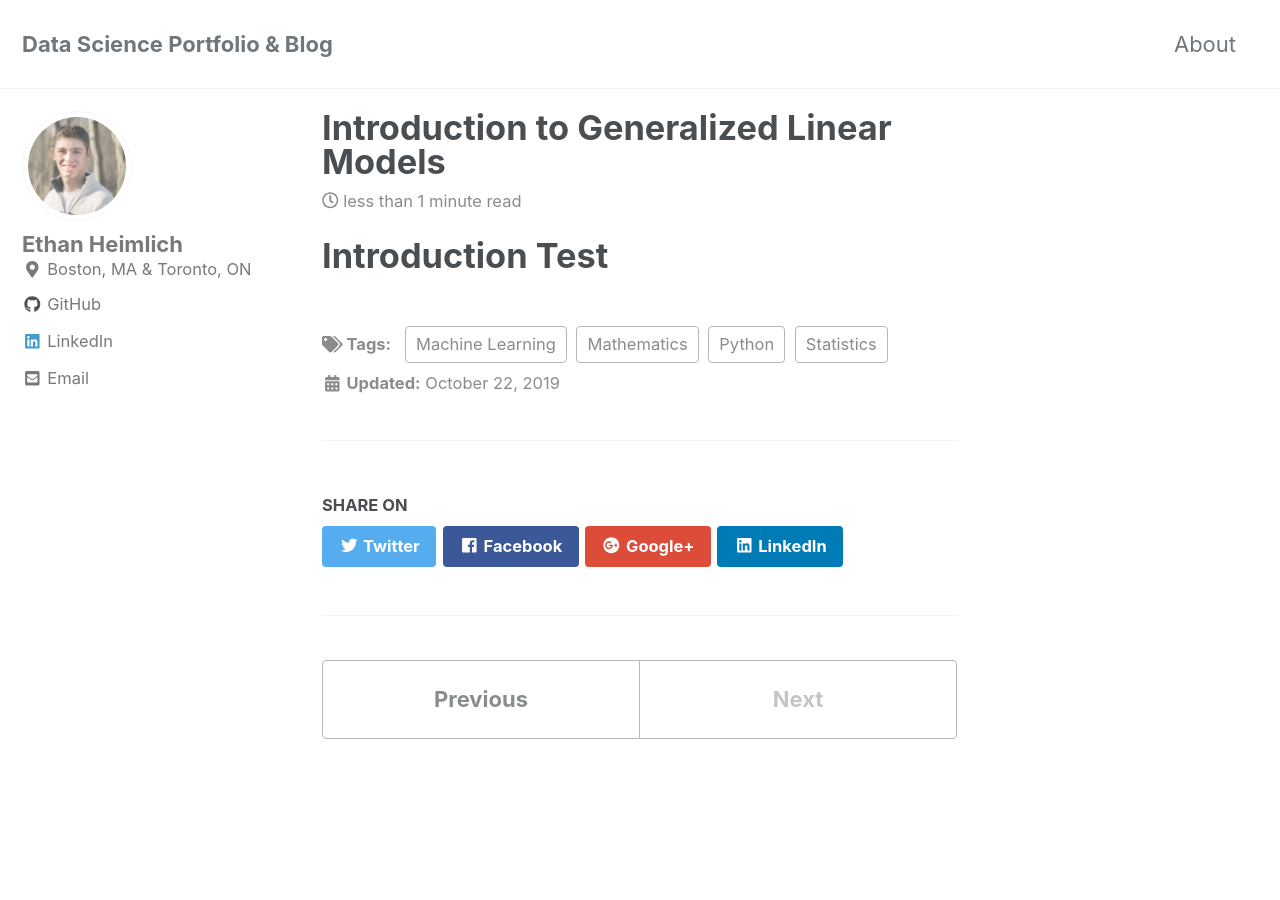
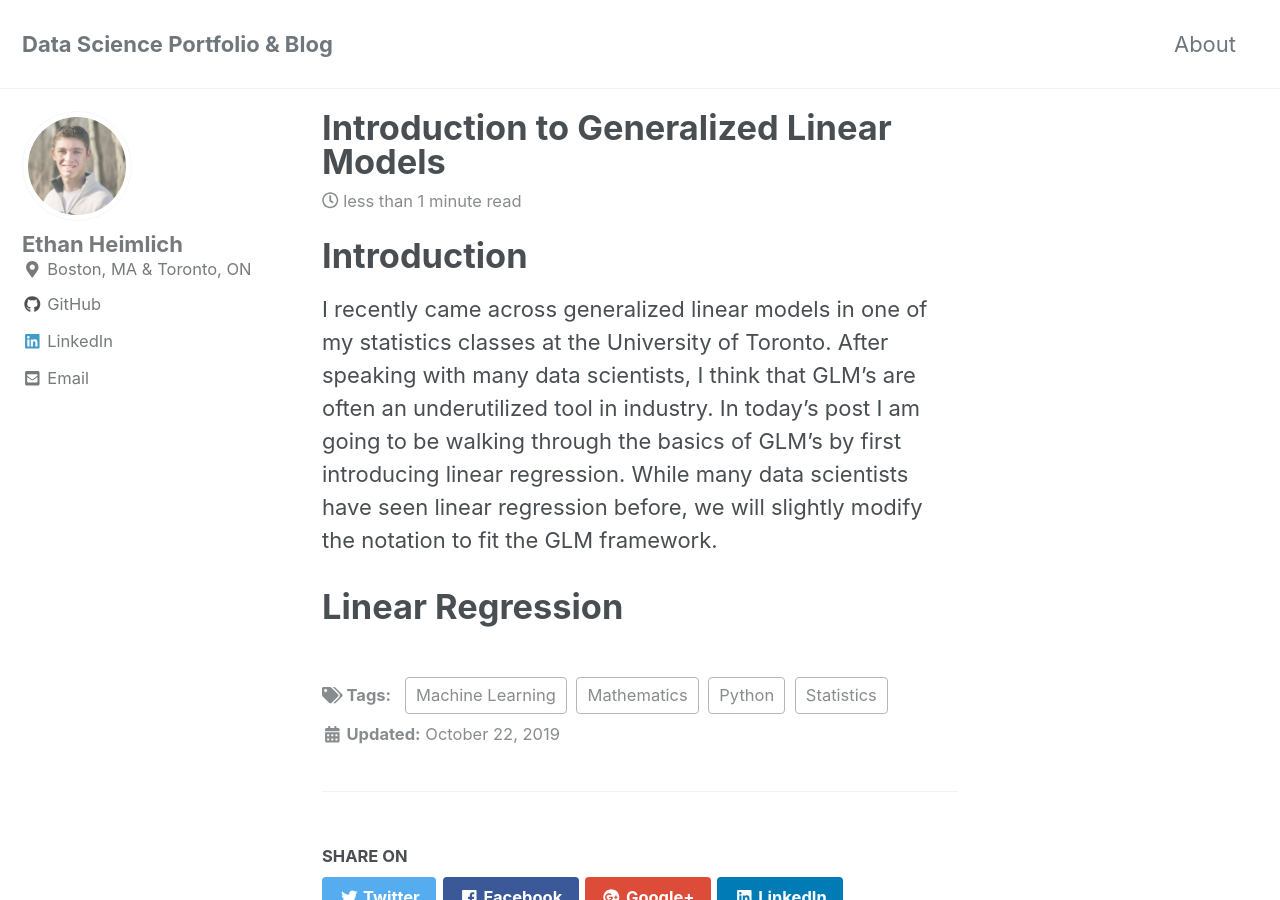
Before and after one commit to eheimlich/eheimlich.github.io, a Jekyll site: the page built from _posts/2019-10-22-generalized_linear_models.md, in a window 1280 px wide and 900 px high. Built offline with Jekyll 4.4.1, drawn with Linux system fonts in a browser that asks for light colours; cached includes are drawn as plain includes; nearby versions of some CDN libraries.

Commit message:
wrote article introduction

```diff
--- a/_posts/2019-10-22-generalized_linear_models.md
+++ b/_posts/2019-10-22-generalized_linear_models.md
@@ -6,4 +6,8 @@ excerpt: "Linear Regression"
 mathjax: True
 ---
 
-# Introduction Test
+# Introduction
+I recently came across generalized linear models in one of my statistics classes at the University of Toronto. After speaking with many data scientists,
+I think that GLM's are often an underutilized tool in industry. In today's post I am going to be walking through the basics of GLM's by first introducing linear regression. While many data scientists have seen linear regression before, we will slightly modify the notation to fit the GLM framework.
+
+# Linear Regression
```
